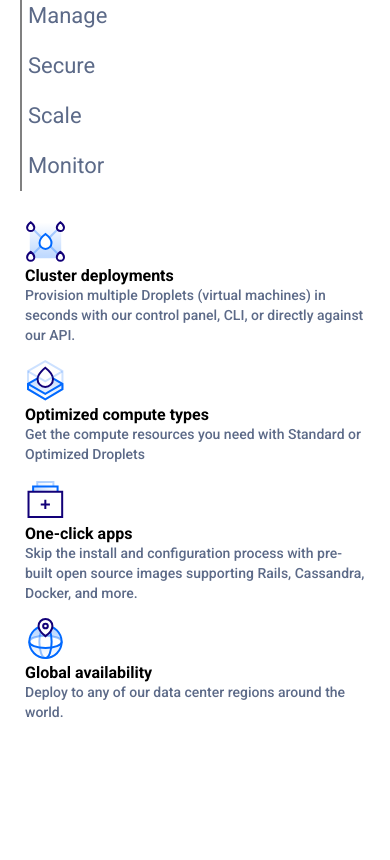
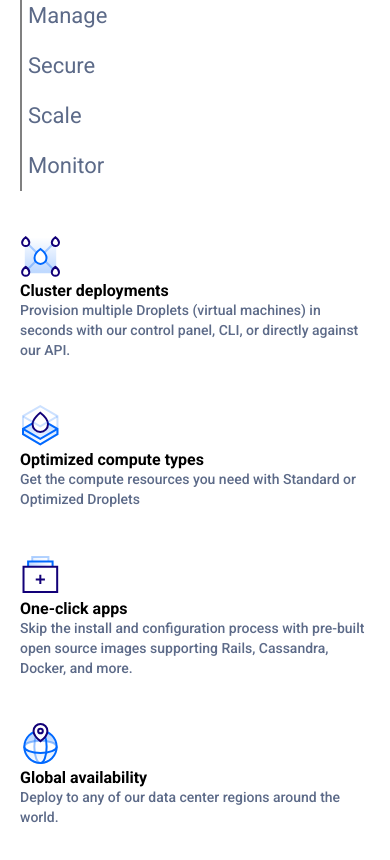
Before and after one commit to TommasoBorsatti/html-css-digitalocean-flexbox, a plain HTML site: page index.html in a window 390 px wide. Shown: the part 958-1818 px from the top of the page. Before the commit the page ends 1725 px from the top, so only its background shows below. Drawn offline with Linux system fonts and the light colour scheme.

Commit message:
Esercizio finito

```diff
--- a/css/style.css
+++ b/css/style.css
@@ -164,6 +164,10 @@
     position: static
   }
 
+  .standard_box{
+    padding: 15px 0
+  }
+
  }
 
  /* --------------------------------- */
```
